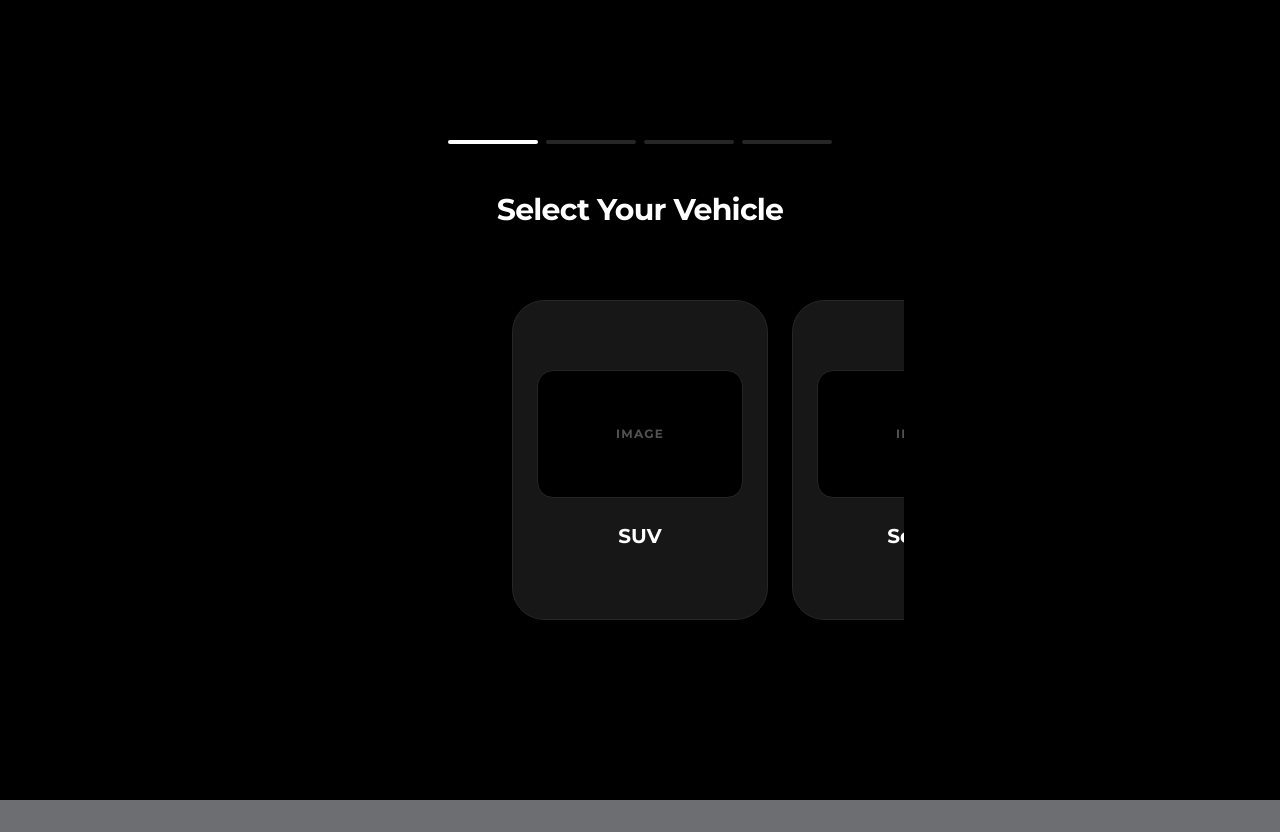
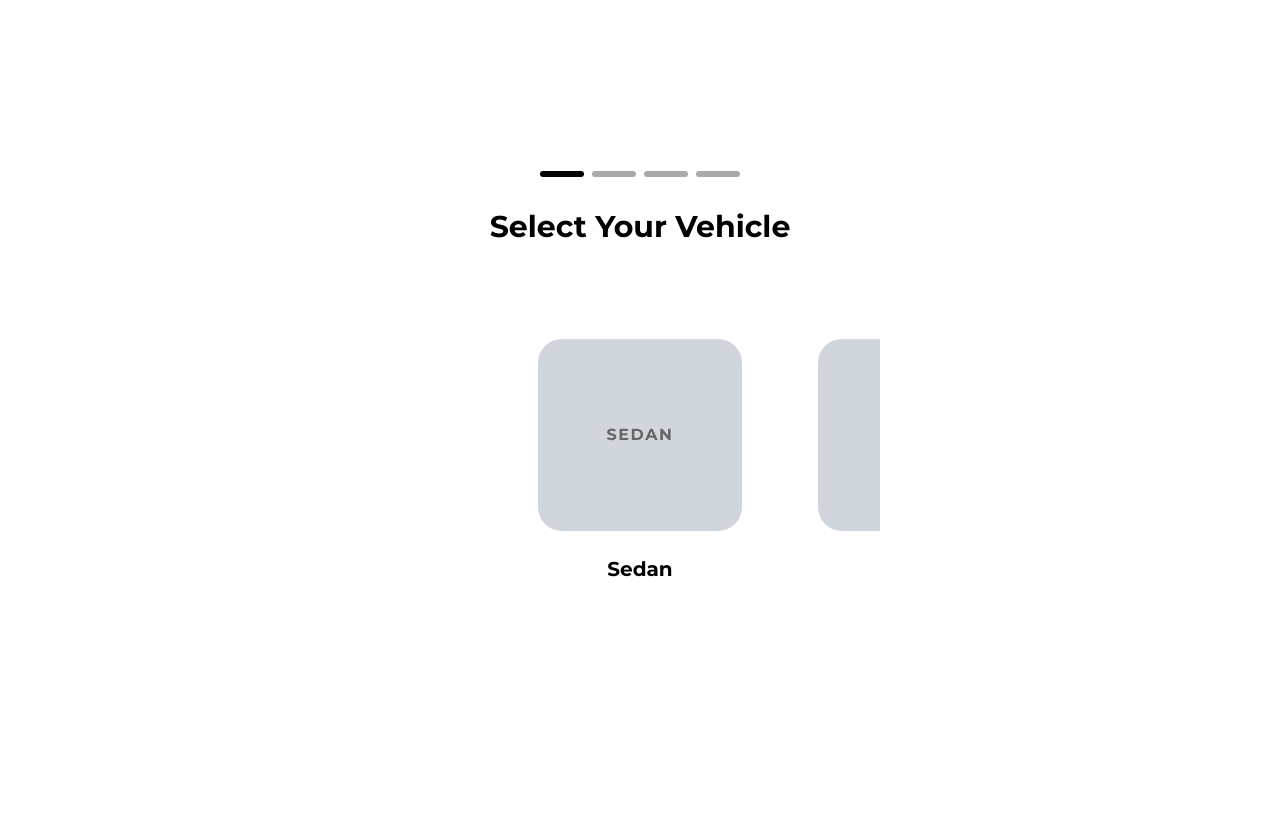
Before and after one commit to arfaa11/autofinder, a Next.js app: page / in a window 1280 px wide. Before the commit the page ends 800 px from the top, so only its background shows below. Built offline with nearby package versions, Linux system fonts and the light colour scheme.

Commit message:
make all necessary changes (for now) to reach target design

```diff
--- a/app/page.tsx
+++ b/app/page.tsx
@@ -2,7 +2,7 @@ import LeadFormContainer from '@/components/LeadFormContainer'
 
 export default function Home() {
   return (
-    <main className="min-h-screen flex items-center justify-center bg-black p-4">
+    <main className="min-h-screen flex items-center justify-center bg-[#ffffff] p-4">
       <LeadFormContainer />
     </main>
   )
--- a/components/LeadFormContainer.tsx
+++ b/components/LeadFormContainer.tsx
@@ -7,59 +7,78 @@ import EmploymentStep from './form/EmploymentStep'
 import IncomeStep from './form/IncomeStep'
 import ContactStep from './form/ContactStep'
 
+const variants = {
+  enter: (direction: number) => ({ y: direction > 0 ? 20 : -20, opacity: 0 }),
+  center: { y: 0, opacity: 1 },
+  exit: (direction: number) => ({ y: direction > 0 ? -20 : 20, opacity: 0 }),
+}
+
 export default function LeadFormContainer() {
-  const [step, setStep] = useState(1)
+  const [[step, direction], setStepWithDirection] = useState([1, 0])
   const [status, setStatus] = useState<'idle' | 'submitting' | 'success'>('idle')
   const [formData, setFormData] = useState({
     vehicle_type: '', employment_status: '', monthly_income_range: '',
     name: '', city: '', postal_code: '', phone: '', email: ''
   })
 
+  const paginate = (nextStep: number) => {
+    const dir = nextStep > step ? 1 : -1
+    setStepWithDirection([nextStep, dir])
+  }
+
   const update = (key: string, value: string) => setFormData(p => ({ ...p, [key]: value }))
 
   return (
-    /* Removed h-[650px], flex-col, and justify-center to allow natural content flow */
-    <div className="max-w-xl w-full mx-auto py-20 px-6">
-      <AnimatePresence mode="wait">
+    <div className="min-h-screen bg-[#ffffff] flex items-center justify-center p-6">
+      {/* Applying the .form-container class from globals.css for modularity */}
+      <div className="form-container">
 
+        <AnimatePresence mode="wait" custom={direction}>
           {status === 'success' ? (
             <motion.div
               key="success"
-            initial={{ opacity: 0 }}
-            animate={{ opacity: 1 }}
-            className="text-center space-y-4"
+              custom={direction}
+              variants={variants}
+              initial="enter"
+              animate="center"
+              className="text-center"
             >
               <div className="text-6xl mb-4">🎉</div>
-            <h2 className="text-3xl font-bold">Thank You.</h2>
-            <p className="text-neutral-500">Your request has been processed.</p>
+              <h2 className="text-3xl font-bold text-black">Thank You.</h2>
+              <p className="text-[#666666] mt-2">Your request has been processed.</p>
             </motion.div>
           ) : (
             <motion.div
-            key="form"
-            initial={{ opacity: 0 }}
-            animate={{ opacity: 1 }}
-            className="space-y-12"
+              key={step}
+              custom={direction}
+              variants={variants}
+              initial="enter"
+              animate="center"
+              exit="exit"
+              transition={{ type: "spring", stiffness: 300, damping: 30 }}
+              className="space-y-8"
             >
-            {/* Progress Tracker: Now flows naturally at the top */}
-            <div className="flex gap-2 w-full max-w-sm mx-auto">
+              {/* Progress Tracker */}
+              <div className="flex gap-2 w-full max-w-[200px] mx-auto mb-8">
                 {[1, 2, 3, 4].map((i) => (
                   <div
                     key={i}
-                  className={`h-1 flex-1 rounded-full transition-all duration-500 ${i <= step ? 'bg-white' : 'bg-neutral-800'}`}
+                    className={`h-1.5 flex-1 rounded-full transition-all duration-500 ${i <= step ? 'bg-black' : 'bg-[#aaaaaa]'}`}
                   />
                 ))}
               </div>
 
-            {/* Content area: Flowing naturally without fixed height constraints */}
+              {/* The "Step" wrapper provides the content */}
               <div>
-              {step === 1 && <VehicleStep onNext={(v) => { update('vehicle_type', v); setStep(2) }} />}
-              {step === 2 && <EmploymentStep onNext={(e) => { update('employment_status', e); setStep(3) }} onBack={() => setStep(1)} />}
-              {step === 3 && <IncomeStep onNext={(i) => { update('monthly_income_range', i); setStep(4) }} onBack={() => setStep(2)} />}
-              {step === 4 && <ContactStep onUpdate={update} onBack={() => setStep(3)} onSubmit={async () => { setStatus('submitting'); await submitLead(formData); setStatus('success'); }} status={status} />}
+                {step === 1 && <VehicleStep onNext={(v) => { update('vehicle_type', v); paginate(2) }} />}
+                {step === 2 && <EmploymentStep onNext={(e) => { update('employment_status', e); paginate(3) }} onBack={() => paginate(1)} />}
+                {step === 3 && <IncomeStep onNext={(i) => { update('monthly_income_range', i); paginate(4) }} onBack={() => paginate(2)} />}
+                {step === 4 && <ContactStep onUpdate={update} onBack={() => paginate(3)} onSubmit={async () => { setStatus('submitting'); await submitLead(formData); setStatus('success'); }} status={status} />}
               </div>
             </motion.div>
           )}
         </AnimatePresence>
       </div>
+    </div>
   )
 }
--- a/components/form/EmploymentStep.tsx
+++ b/components/form/EmploymentStep.tsx
@@ -5,17 +5,17 @@ export default function EmploymentStep({ onNext, onBack }: { onNext: (e: string)
   const options = ['Not working', 'Full time', 'Part time'];
 
   return (
-    <div className="flex flex-col h-full justify-center space-y-8">
-      <h2 className="text-3xl font-bold text-center text-slate-50">Employment Status</h2>
+    <div className="flex flex-col space-y-6">
+      <h2 className="text-3xl text-center text-black">Employment Status</h2>
 
       <div className="space-y-4">
         {options.map((e) => (
           <motion.button
             key={e}
-            whileHover={{ scale: 1.02, backgroundColor: '#334155' }} // Slate 700
+            whileHover={{ scale: 1.02 }}
             whileTap={{ scale: 0.98 }}
             onClick={() => onNext(e)}
-            className="w-full p-6 border-2 border-slate-700 rounded-2xl bg-slate-800 text-slate-200 font-semibold text-lg text-left hover:border-sky-500 transition-colors"
+            className="btn-tile"
           >
             {e}
           </motion.button>
@@ -24,7 +24,7 @@ export default function EmploymentStep({ onNext, onBack }: { onNext: (e: string)
 
       <button
         onClick={onBack}
-        className="text-sm text-slate-400 hover:text-slate-200 transition-colors mt-4 text-center"
+        className="text-sm text-[#666666] text-center transition-colors hover:text-black"
       >
         Back
       </button>
--- a/components/form/IncomeStep.tsx
+++ b/components/form/IncomeStep.tsx
@@ -5,17 +5,17 @@ export default function IncomeStep({ onNext, onBack }: { onNext: (i: string) =>
   const options = ['<$1,500', '$1,500 - $3,000', '>$3,000'];
 
   return (
-    <div className="flex flex-col h-full justify-center space-y-8">
-      <h2 className="text-3xl font-bold text-center text-slate-50">Monthly Income</h2>
+    <div className="flex flex-col space-y-6">
+      <h2 className="text-3xl text-center text-black">Monthly Income</h2>
 
       <div className="space-y-4">
         {options.map((i) => (
           <motion.button
             key={i}
-            whileHover={{ scale: 1.02, backgroundColor: '#334155' }}
+            whileHover={{ scale: 1.02 }}
             whileTap={{ scale: 0.98 }}
             onClick={() => onNext(i)}
-            className="w-full p-6 border-2 border-slate-700 rounded-2xl bg-slate-800 text-slate-200 font-semibold text-lg text-left hover:border-sky-500 transition-colors"
+            className="btn-tile"
           >
             {i}
           </motion.button>
@@ -24,7 +24,7 @@ export default function IncomeStep({ onNext, onBack }: { onNext: (i: string) =>
 
       <button
         onClick={onBack}
-        className="text-sm text-slate-400 hover:text-slate-200 transition-colors mt-4 text-center"
+        className="text-sm text-[#666666] text-center transition-colors hover:text-black"
       >
         Back
       </button>
--- a/components/form/VehicleStep.tsx
+++ b/components/form/VehicleStep.tsx
@@ -2,17 +2,15 @@
 import { motion } from 'framer-motion'
 
 export default function VehicleStep({ onNext }: { onNext: (v: string) => void }) {
-  const vehicles = ['SUV', 'Sedan', 'Truck', 'Van', 'Coupe', 'Hatchback', 'Convertible', 'Wagon'];
+  const vehicles = ['Sedan', 'SUV', 'Truck', 'Coupe', 'Hatchback', 'Convertible', 'Van'];
 
   return (
-    /* Removed h-full and bg-slate-950 to allow it to blend into the main page background */
-    <div className="flex flex-col w-full justify-center overflow-hidden">
-
-      <div className="text-center mb-8">
-        <h2 className="text-3xl font-bold text-white tracking-tight">Select Your Vehicle</h2>
+    <div className="flex flex-col w-full">
+      <div className="text-center mb-4">
+        <h2 className="text-3xl text-black">Select Your Vehicle</h2>
       </div>
 
-      {/* The scrollable viewport */}
+      {/* The scrollable viewport with snap-scrolling */}
       <div className="flex w-full overflow-x-auto snap-x snap-mandatory gap-6 px-[calc(50%-128px)] scrollbar-hide py-10">
         {vehicles.map((v, i) => (
           <VehicleCard key={i} name={v} onClick={() => onNext(v)} />
@@ -26,21 +24,26 @@ function VehicleCard({ name, onClick }: { name: string, onClick: () => void }) {
   return (
     <motion.button
       onClick={onClick}
-      /* Switched to black/neutral palette with white hover/active states */
-      className="snap-center flex-shrink-0 w-64 h-80 bg-neutral-900 rounded-[2rem] flex flex-col items-center justify-center p-6 border border-neutral-800 hover:border-white transition-colors"
+      /* btn-tile: modular base styling
+         snap-center: ensures the card locks into the center of the viewport
+         flex-shrink-0: keeps the cards from squishing
+      */
+      className="car-tile snap-center flex-shrink-0 w-64 h-80 flex flex-col items-center justify-center border border-white hover:border-black transition-colors"
 
-      // Animations
-      initial={{ opacity: 0.6, scale: 0.9 }}
-      whileInView={{ opacity: 1, scale: 1 }}
-      viewport={{ margin: "-20%" }}
-      whileHover={{ scale: 1.05 }}
+      // Snappy, responsive interaction animations
+      whileHover={{ y: -5, scale: 1.05 }}
       whileTap={{ scale: 0.95 }}
-      transition={{ type: "spring", stiffness: 300, damping: 25 }}
+      transition={{
+        type: "spring",
+        stiffness: 400,
+        damping: 25
+      }}
     >
-      <div className="w-full h-32 bg-black rounded-2xl mb-6 flex items-center justify-center font-medium text-neutral-600 text-xs tracking-widest uppercase border border-neutral-800">
-        Image
+      {/* Visual Placeholder for Vehicle Image */}
+      <div className="w-full h-48 bg-gray-300 rounded-[1.5rem] mb-6 flex items-center justify-center font-bold text-[#666666] uppercase tracking-widest">
+        {name}
       </div>
-      <span className="text-xl font-bold text-white">{name}</span>
+      <span className="text-xl text-black font-bold">{name}</span>
     </motion.button>
   )
 }
```
Also changed, not shown: components/form/ContactStep.tsx (+22 -35 lines). Lines whose indentation alone changed are shown as unchanged.
